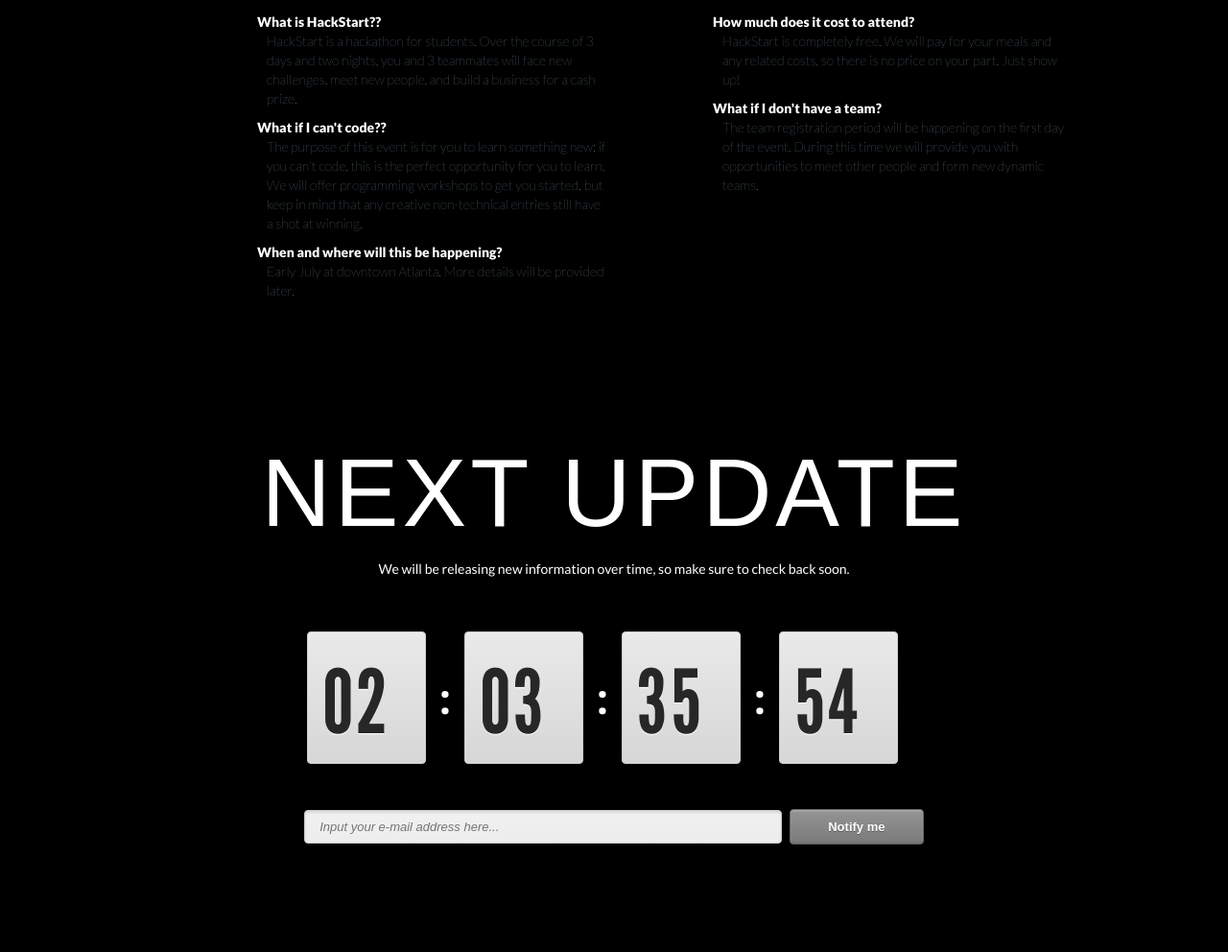
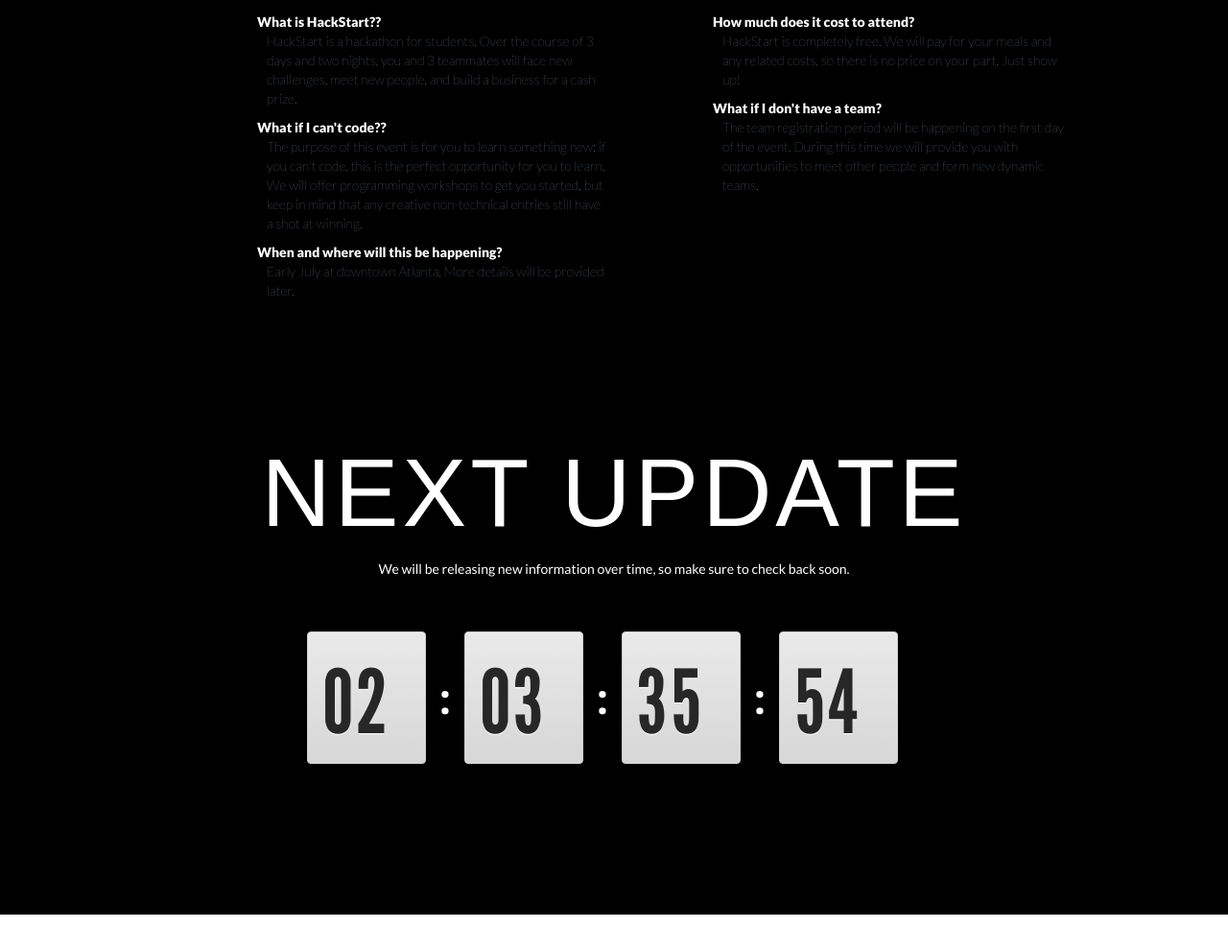
Before and after one commit to HackStart/summer15.hackstart.co, a plain HTML site: page index.html in a window 1280 px wide. Shown: the part 1077-2069 px from the top of the page at 96% size. After the commit the page ends 2030 px from the top, so only its background shows below. Drawn offline with nearby package versions, Linux system fonts and the light colour scheme; a web font is replaced by a local one.

Commit message:
temporarily removed email form

```diff
--- a/index.html
+++ b/index.html
@@ -91,10 +91,6 @@
 			<h2 class="badass">Next Update</h2>
 			<p>We will be releasing new information over time, so make sure to check back soon.</p>
 			<div id="counter"></div>
-			<form action="" method="get">
-				<input type="text" class="email" placeholder="Input your e-mail address here..." required />
-				<input type="submit" class="submit" value="Notify me" />
-			</form>
 		</div>
 		<div class="breaker"></div>
 	</div>
```
